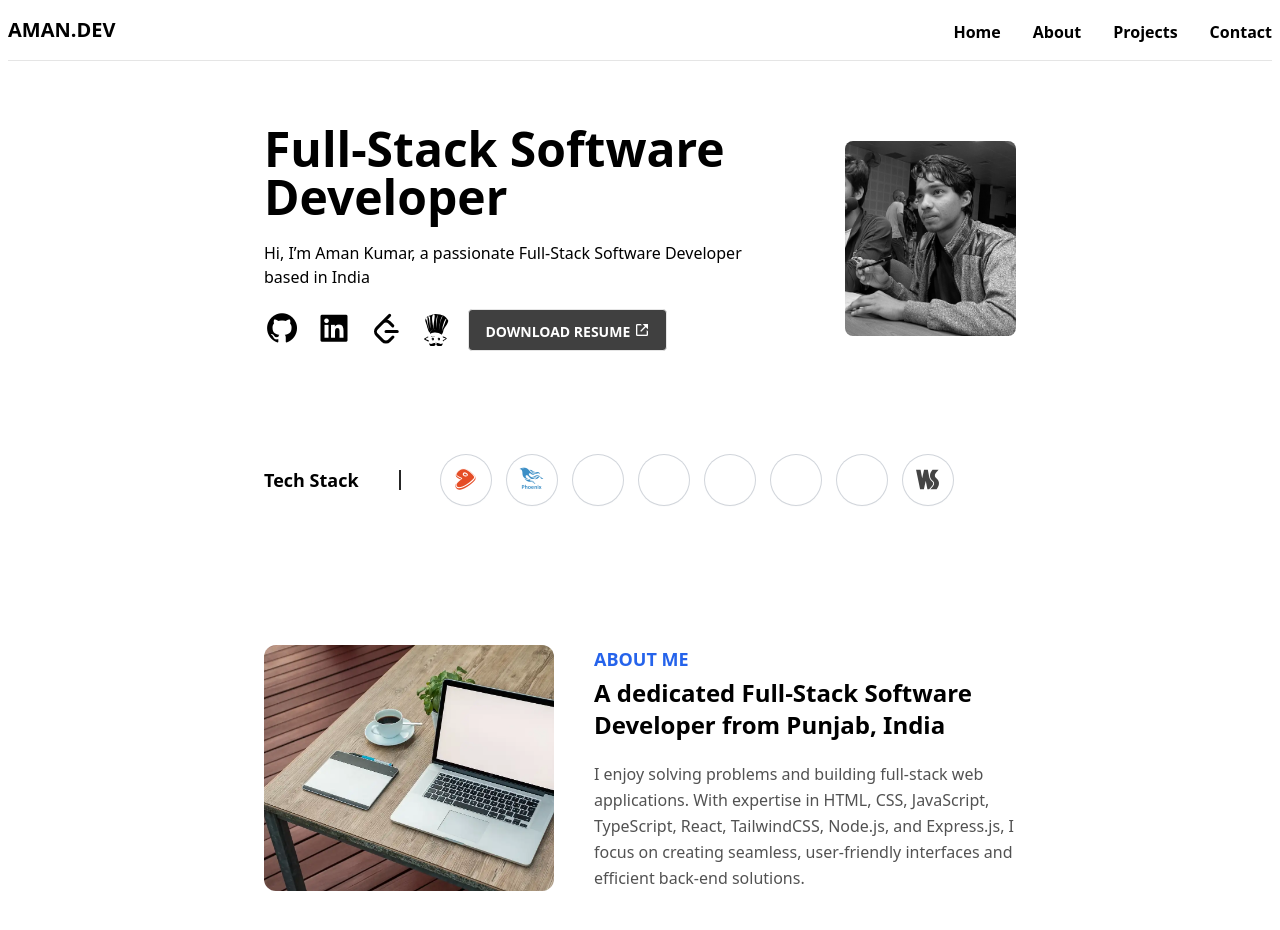
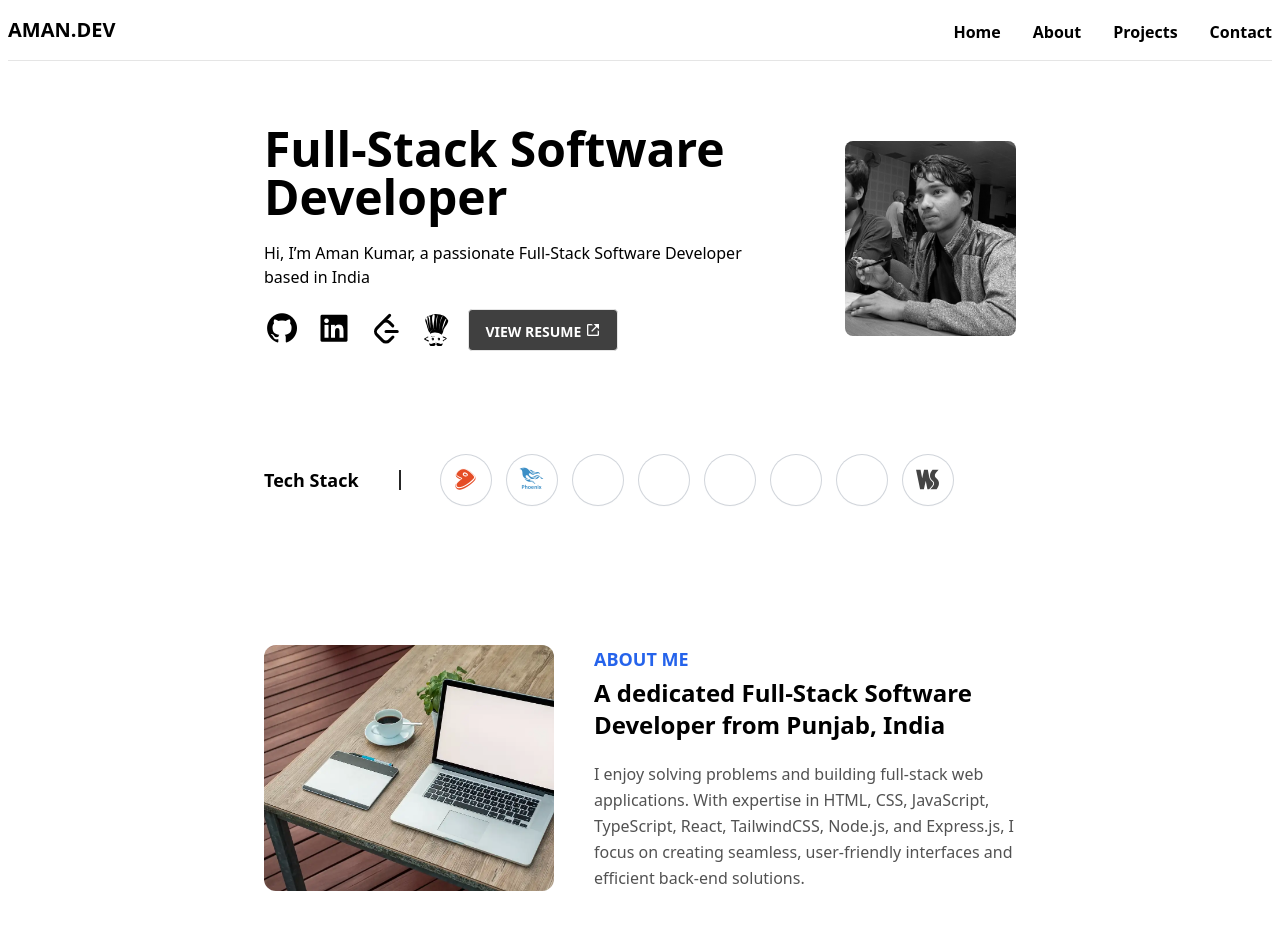
Before and after one commit to Codinewbie/portfolio, a React (Vite) app: page / in a window 1280 px wide. Shown: the top 930 px of the page. Built offline with nearby package versions, Linux system fonts and the light colour scheme; what tailwind-clip-path would draw is missing.

Commit message:
viewing resume

```diff
--- a/src/components/Hero.jsx
+++ b/src/components/Hero.jsx
@@ -35,10 +35,11 @@ const Hero = () => {
             </a>
             <a
               href={resume}
-              download = "Aman_Kumar_Resume.pdf"
-              // target="_blank"
+              // download = "Aman_Kumar_Resume.pdf"
+              target="_blank"
+              rel="noopener noreferrer"
               className="duration-300 px-4 py-2 text-sm uppercase border border-neutral-200 rounded font-bold border-blue-500 bg-neutral-700 hover:bg-neutral-800 rounded text-white"
-              >Download Resume <i className="bx bx-link-external text-base"></i>
+              >View Resume <i className="bx bx-link-external text-base"></i>
             </a>
           </div>
         </div>
```
